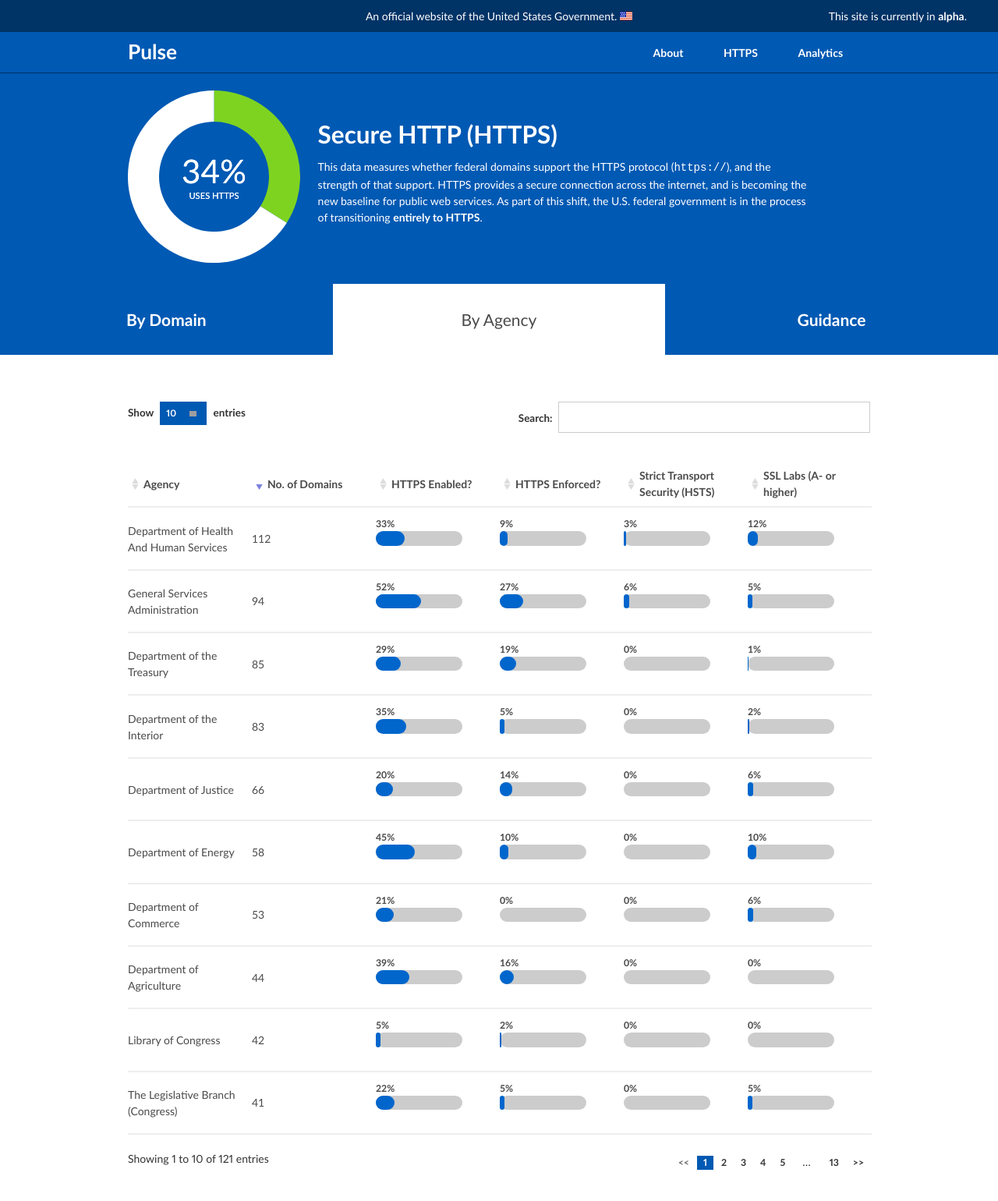
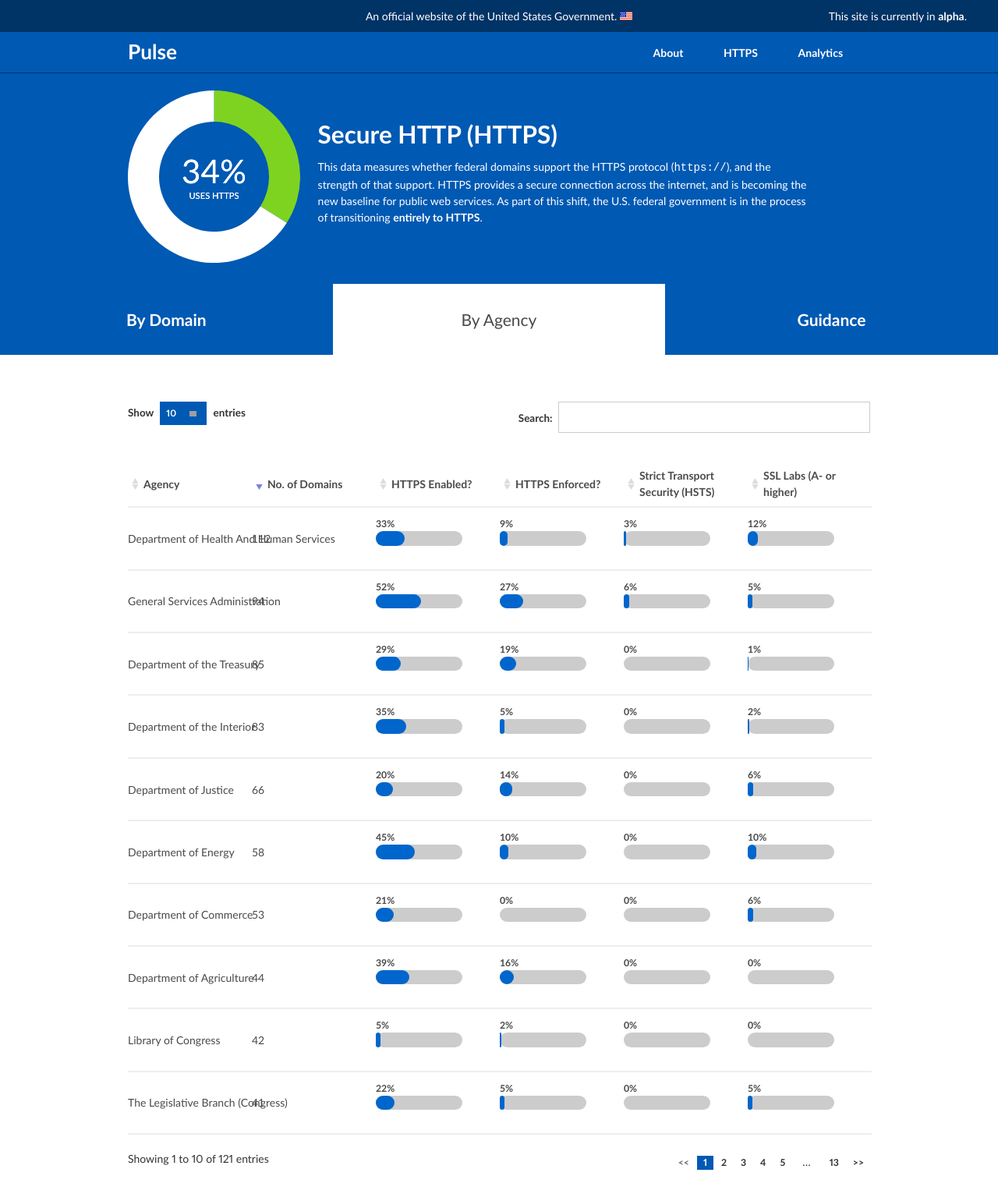
Before and after one commit to 18F/pulse, a Jekyll site: the page built from pages/https/agencies.html, in a window 1280 px wide. Shown: the whole page at 78% size. Built offline with Jekyll 4.4.1, drawn with Linux system fonts in a browser that asks for light colours; Markdown is read by kramdown in place of the engine named in the settings; grey boxes are pictures that could not be loaded.

Commit message:
various styling to handle More button and domain lengths

```diff
--- a/assets/css/main.css
+++ b/assets/css/main.css
@@ -434,12 +434,16 @@
       font-size: 1.1em;
       font-weight: 200; }
   .dataTables_wrapper table.dataTable {
-    padding: 20px 0; }
+    padding: 20px 0;
+    /* Domain column, to accommodate for More button. */ }
     .dataTables_wrapper table.dataTable a {
       text-decoration: underline; }
     .dataTables_wrapper table.dataTable th, .dataTables_wrapper table.dataTable td {
       border-bottom: 2px solid #EEE !important;
       padding: 8px 0 8px 20px !important; }
+    .dataTables_wrapper table.dataTable td:first-child {
+      padding-left: 32px !important;
+      white-space: nowrap; }
     .dataTables_wrapper table.dataTable thead .sorting, .dataTables_wrapper table.dataTable thead .sorting_asc, .dataTables_wrapper table.dataTable thead .sorting_desc, .dataTables_wrapper table.dataTable thead .sorting_asc_disabled, .dataTables_wrapper table.dataTable thead .sorting_desc_disabled {
       background-position: center left; }
     .dataTables_wrapper table.dataTable.no-footer {
--- a/assets/scss/main.scss
+++ b/assets/scss/main.scss
@@ -318,6 +318,12 @@
       padding: 8px 0 8px 20px !important;
     }
 
+    /* Domain column, to accommodate for More button. */
+    td:first-child {
+      padding-left: 32px !important;
+      white-space: nowrap;
+    }
+
     thead {
       .sorting, .sorting_asc, .sorting_desc, .sorting_asc_disabled, .sorting_desc_disabled {
         background-position: center left;
```
Also changed, not shown: 1 other file.
